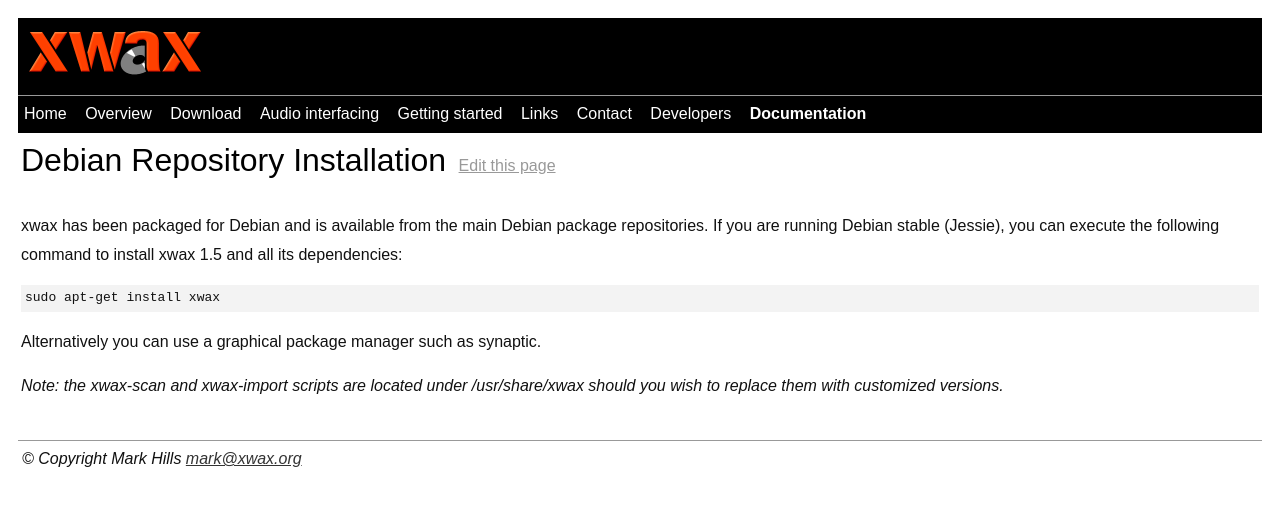
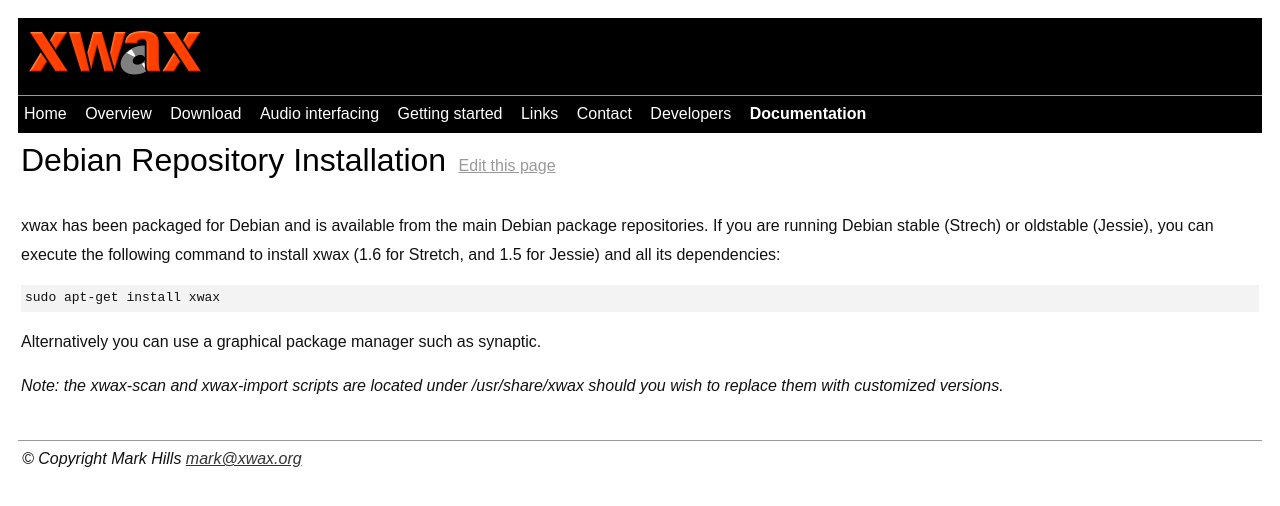
Before and after one commit to xwax/xwax.github.io, a Jekyll site: the page built from debian_installation.md, in a window 1280 px wide. Shown: the top 506 px of the page. Built offline with Jekyll 4.4.1, drawn with Linux system fonts in a browser that asks for light colours.

Commit message:
Update debian_installation.md

````diff
--- a/debian_installation.md
+++ b/debian_installation.md
@@ -3,7 +3,7 @@
 title: Debian Repository Installation
 ---
 
-xwax has been packaged for Debian and is available from the main Debian package repositories. If you are running Debian stable (Jessie), you can execute the following command to install xwax 1.5 and all its dependencies:
+xwax has been packaged for Debian and is available from the main Debian package repositories. If you are running Debian stable (Strech) or oldstable (Jessie), you can execute the following command to install xwax (1.6 for Stretch, and 1.5 for Jessie) and all its dependencies:
 
 ```
 sudo apt-get install xwax
````
